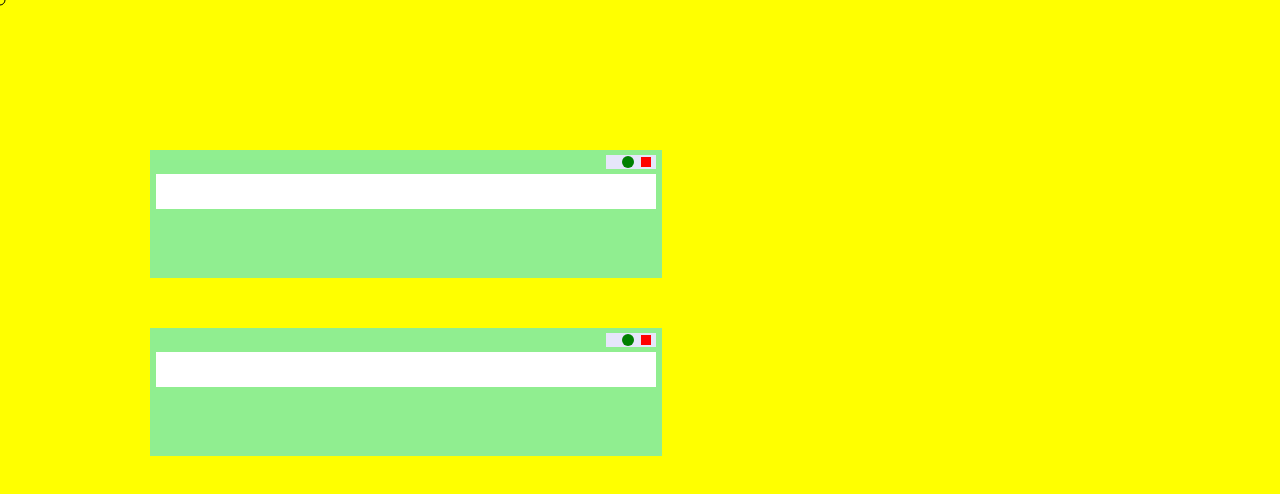
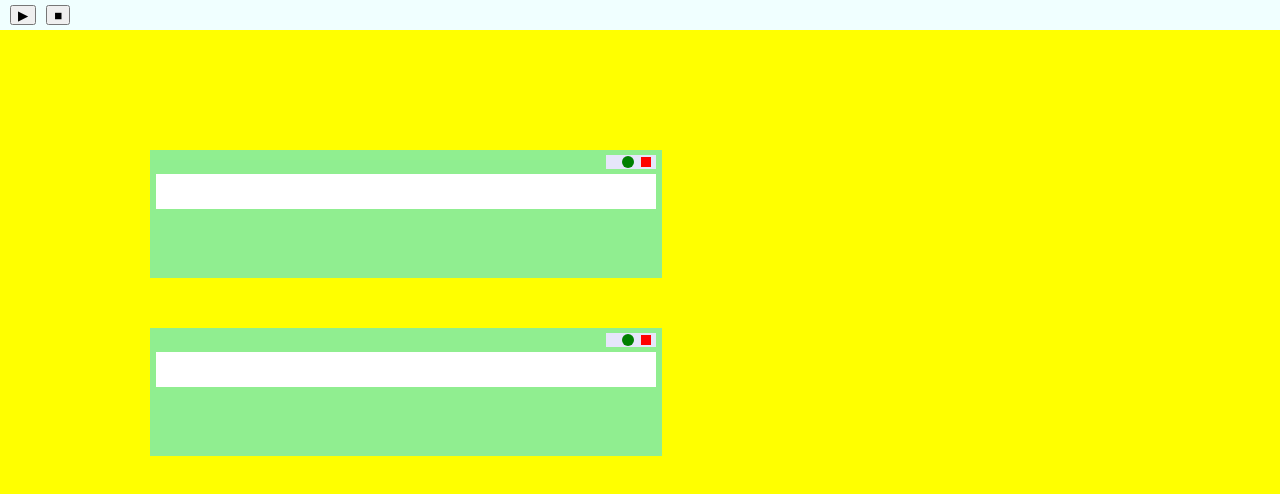
Before and after one commit to ydu20/Beaver.io, a React (Vite) app in the folder frontend/: page / in a window 1280 px wide. Shown: the top 494 px of the page. Built offline with nearby package versions, Linux system fonts and the light colour scheme.

Commit message:
control bar added

```diff
--- a/frontend/src/componenets/CanvasPortal.jsx
+++ b/frontend/src/componenets/CanvasPortal.jsx
@@ -1,5 +1,6 @@
 import {useEffect, useRef} from 'react';
 import MainCanvas from './canvas_package/MainCanvas';
+import ControlBar from './ControlBar';
 
 export default function CanvasPortal() {
 
@@ -35,6 +36,7 @@ export default function CanvasPortal() {
             <textarea
                 ref = {editorRef}
             />
+            <ControlBar/>
         </>
     )
 
--- /dev/null
+++ b/frontend/src/componenets/ControlBar.css
@@ -0,0 +1,17 @@
+.control-bar {
+    position: fixed;
+    left: 0;
+    top: 0;
+    width: 100%;
+    height: 30px;
+    background-color:azure;
+    z-index: 3;
+    padding-left: 10px;
+    display: flex;
+    align-items: center;
+}
+
+.control-button {
+    height: 20px;
+    margin-right: 10px;
+}
--- /dev/null
+++ b/frontend/src/componenets/ControlBar.jsx
@@ -0,0 +1,17 @@
+import './ControlBar.css'
+
+export default function ControlBar() {
+
+
+
+    return (
+    <div className='control-bar'>
+        <button className = 'control-button'>
+            ▶
+        </button>
+        <button className = 'control-button'>
+            ■
+        </button>
+    </div>
+    )
+}
--- /dev/null
+++ b/frontend/src/componenets/canvas_package/JupyterManager.jsx
@@ -0,0 +1,5 @@
+
+
+export default class JupyterManager {
+
+}
```
